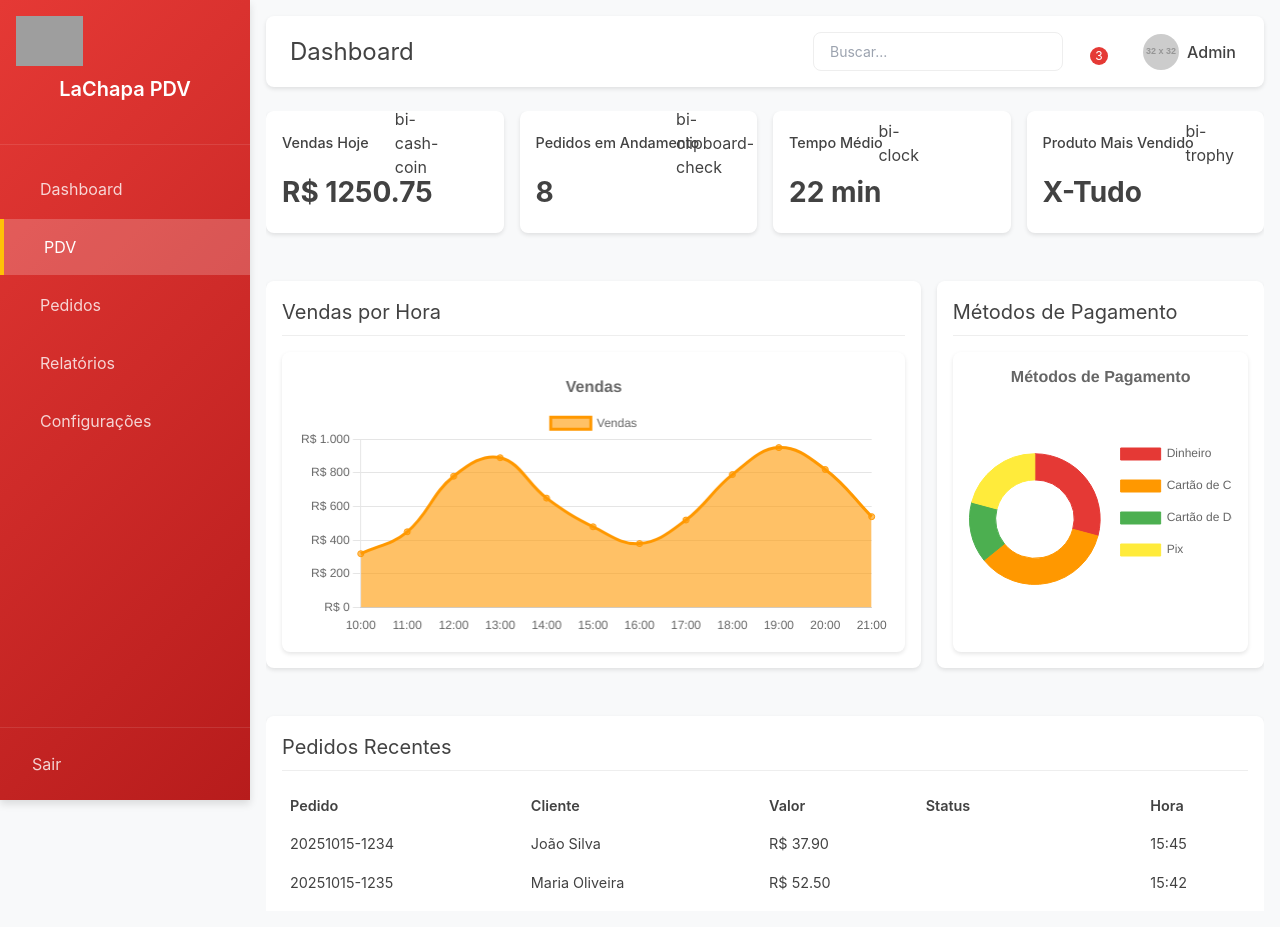
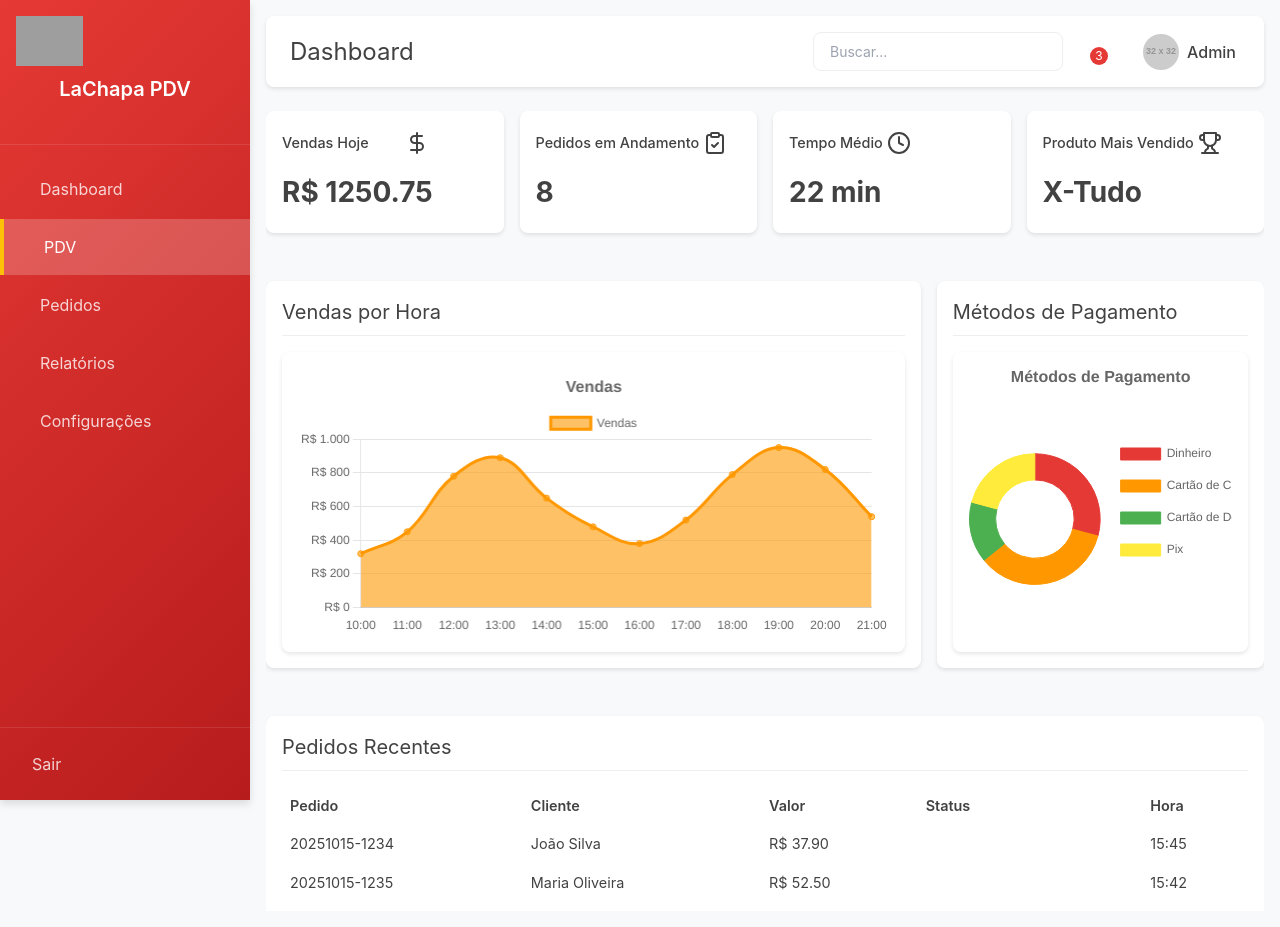
Before and after one commit to vinicius-pimenta-mkt/front-lachapa, a React (Vite) app: page / in a window 1280 px wide. Built offline with nearby package versions, Linux system fonts and the light colour scheme; grey boxes are pictures that could not be loaded.

Commit message:
Update Dashboard.tsx

```diff
--- a/src/pages/dashboard/Dashboard.tsx
+++ b/src/pages/dashboard/Dashboard.tsx
@@ -1,4 +1,5 @@
 import React, { useState, useEffect } from 'react';
+import { DollarSign, ClipboardCheck, Clock, Trophy } from 'lucide-react';
 import './Dashboard.css';
 import '../../styles/theme.css';
 import Sidebar from '../../components/common/Sidebar';
@@ -86,28 +87,28 @@ const Dashboard: React.FC = () => {
             <MetricCard
               title="Vendas Hoje"
               value={`R$ ${metrics.totalSales.toFixed(2)}`}
-              icon="bi-cash-coin"
+              icon={<DollarSign size={24} />}
               color="primary"
               isLoading={isLoading}
             />
             <MetricCard
               title="Pedidos em Andamento"
               value={metrics.ordersInProgress.toString()}
-              icon="bi-clipboard-check"
+              icon={<ClipboardCheck size={24} />}
               color="warning"
               isLoading={isLoading}
             />
             <MetricCard
               title="Tempo Médio"
               value={`${metrics.averageTime} min`}
-              icon="bi-clock"
+              icon={<Clock size={24} />}
               color="info"
               isLoading={isLoading}
             />
             <MetricCard
               title="Produto Mais Vendido"
               value={metrics.topProduct}
-              icon="bi-trophy"
+              icon={<Trophy size={24} />}
               color="success"
               isLoading={isLoading}
             />
```
